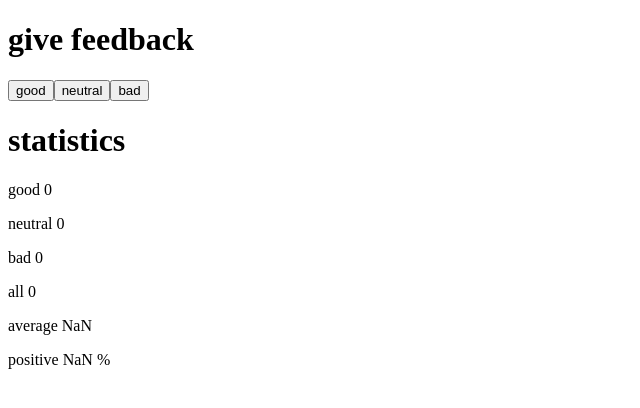
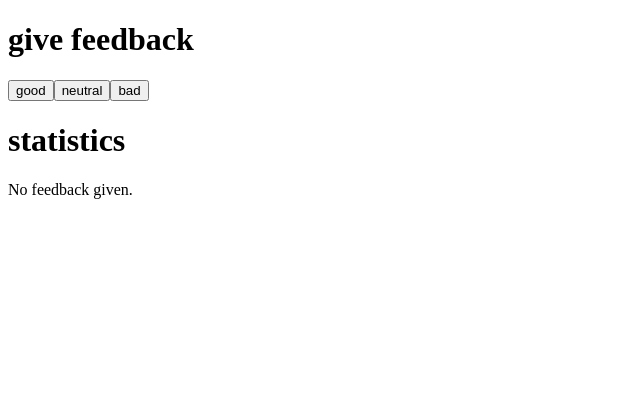
Before and after one commit to sahilbutola08/Submisions---Fullstack, a React (Create React App) app: page / in a window 1280 px wide. Shown: the top 408 px of the page, without its empty margins (0-640 px from the left). Built offline with nearby package versions, Linux system fonts and the light colour scheme.

Commit message:
exercise 1.9

```diff
--- a/src/App.js
+++ b/src/App.js
@@ -8,9 +8,28 @@ const Button = ({handleClick, text}) => {
   )
 }
 
-const Stats = ({text, feedback}) => {
+
+
+const Statistics = (props) => {
+  let sum = props.good+props.bad+props.neutral;
+  if(props.good == 0 && props.bad == 0 && props.neutral == 0) {
+    return (
+      <div>
+        <h1>statistics</h1>
+        <p>No feedback given.</p>
+      </div>
+    )
+  }
   return (
-    <p>{text} {feedback}</p>
+    <>
+      <h1>statistics</h1>
+      <p>good {props.good}</p>
+      <p>neutral {props.neutral}</p>
+      <p>bad {props.bad}</p>
+      <p>all {sum}</p>
+      <p>average {(props.good+props.bad*-1)/sum}</p>
+      <p>positive {(props.good/sum)*100} %</p>
+    </>
   )
 }
 
@@ -27,14 +46,7 @@ const App = () => {
       <Button handleClick={() => setGood(good+1)} text="good"></Button>
       <Button handleClick={() => setNeutral(neutral+1)} text="neutral"></Button>
       <Button handleClick={() => setBad(bad+1)} text="bad"></Button>
-
-      <h1>statistics</h1>
-      <Stats text="good" feedback={good}/>
-      <Stats text="neutral" feedback={neutral}/>
-      <Stats text="bad" feedback={bad}/>
-      <p>all {sum}</p>
-      <p>average {(good+bad*-1)/sum}</p>
-      <p>positive {(good/sum)*100} %</p>
+      <Statistics good={good} neutral={neutral} bad={bad}/>
     </div>
   )
 }
```
